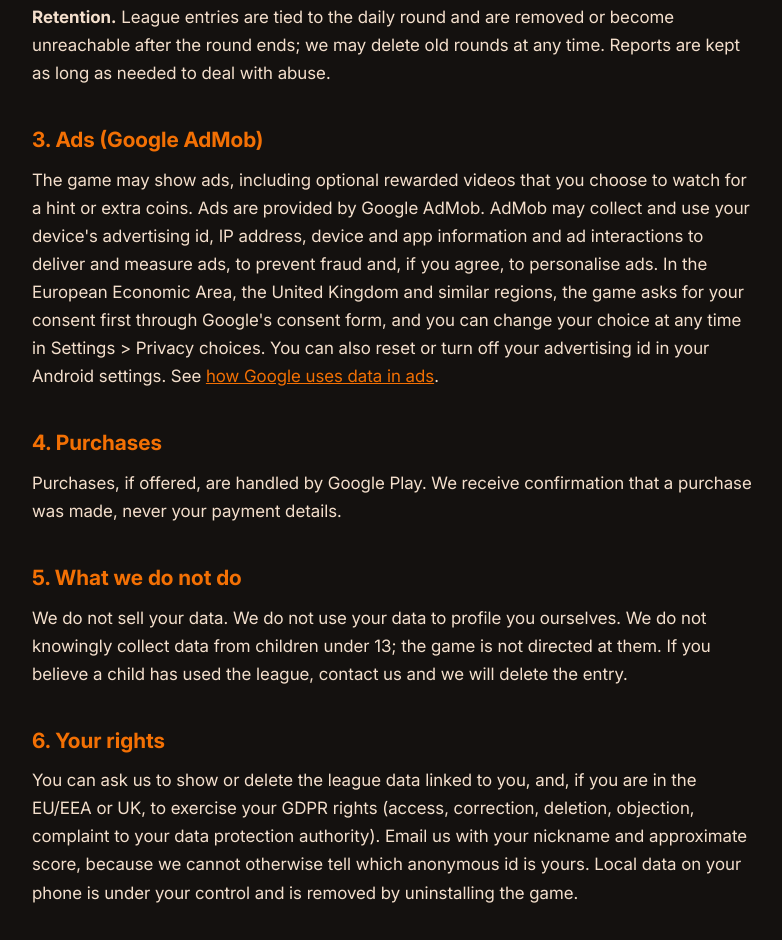
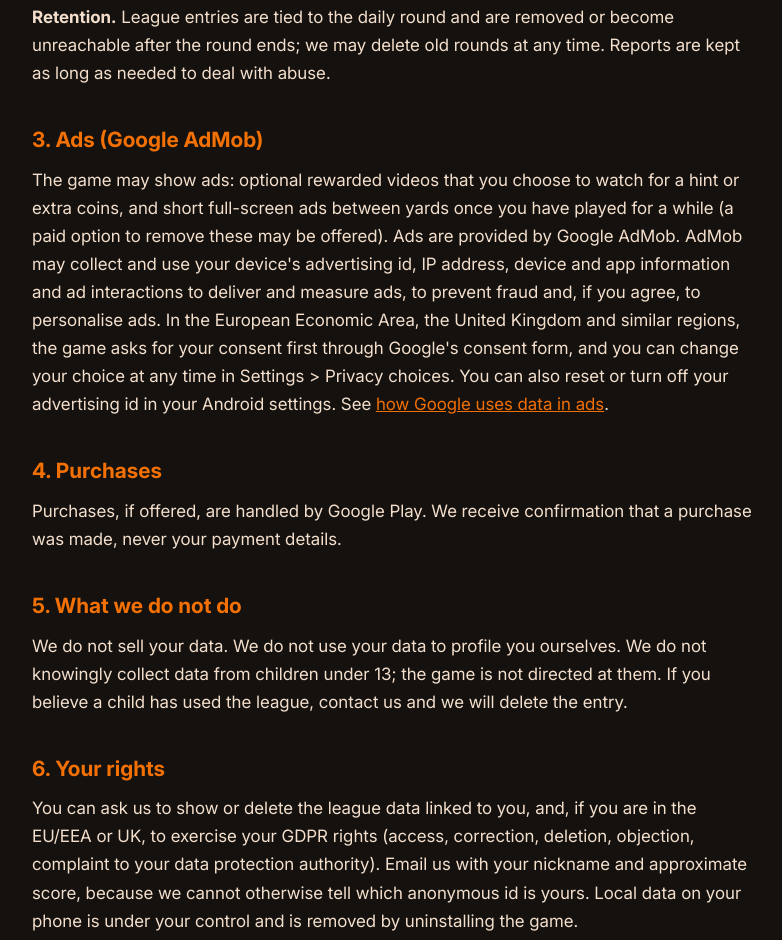
Before and after one commit to ashuristudios/ashuristudios.github.io, a plain HTML site: page eastbound/privacy.html in a window 1280 px wide. Shown: the part 1436-2376 px from the top of the page, without its empty margins (248-1030 px from the left). Drawn offline with Linux system fonts and the light colour scheme.

Commit message:
Policy and terms: interstitial ads between yards
Co-Authored-By: Claude Sonnet 5.5 <noreply@anthropic.com>

```diff
--- a/eastbound/privacy.html
+++ b/eastbound/privacy.html
@@ -30,7 +30,7 @@
 <p><b>Retention.</b> League entries are tied to the daily round and are removed or become unreachable after the round ends; we may delete old rounds at any time. Reports are kept as long as needed to deal with abuse.</p>
 
 <h2>3. Ads (Google AdMob)</h2>
-<p>The game may show ads, including optional rewarded videos that you choose to watch for a hint or extra coins. Ads are provided by Google AdMob. AdMob may collect and use your device's advertising id, IP address, device and app information and ad interactions to deliver and measure ads, to prevent fraud and, if you agree, to personalise ads. In the European Economic Area, the United Kingdom and similar regions, the game asks for your consent first through Google's consent form, and you can change your choice at any time in Settings > Privacy choices. You can also reset or turn off your advertising id in your Android settings. See <a href="https://policies.google.com/technologies/ads">how Google uses data in ads</a>.</p>
+<p>The game may show ads: optional rewarded videos that you choose to watch for a hint or extra coins, and short full-screen ads between yards once you have played for a while (a paid option to remove these may be offered). Ads are provided by Google AdMob. AdMob may collect and use your device's advertising id, IP address, device and app information and ad interactions to deliver and measure ads, to prevent fraud and, if you agree, to personalise ads. In the European Economic Area, the United Kingdom and similar regions, the game asks for your consent first through Google's consent form, and you can change your choice at any time in Settings > Privacy choices. You can also reset or turn off your advertising id in your Android settings. See <a href="https://policies.google.com/technologies/ads">how Google uses data in ads</a>.</p>
 
 <h2>4. Purchases</h2>
 <p>Purchases, if offered, are handled by Google Play. We receive confirmation that a purchase was made, never your payment details.</p>
```
Also changed, not shown: eastbound/terms.html (+1 -1 lines), 4 other files.
